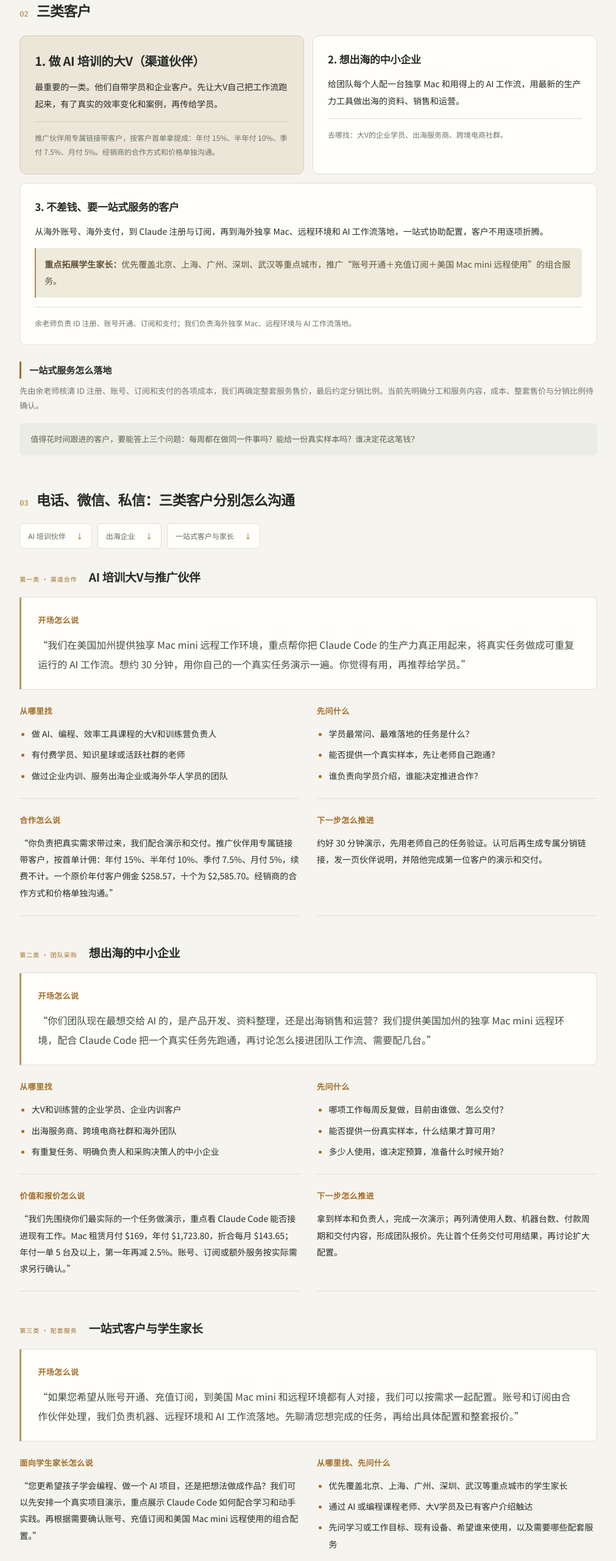
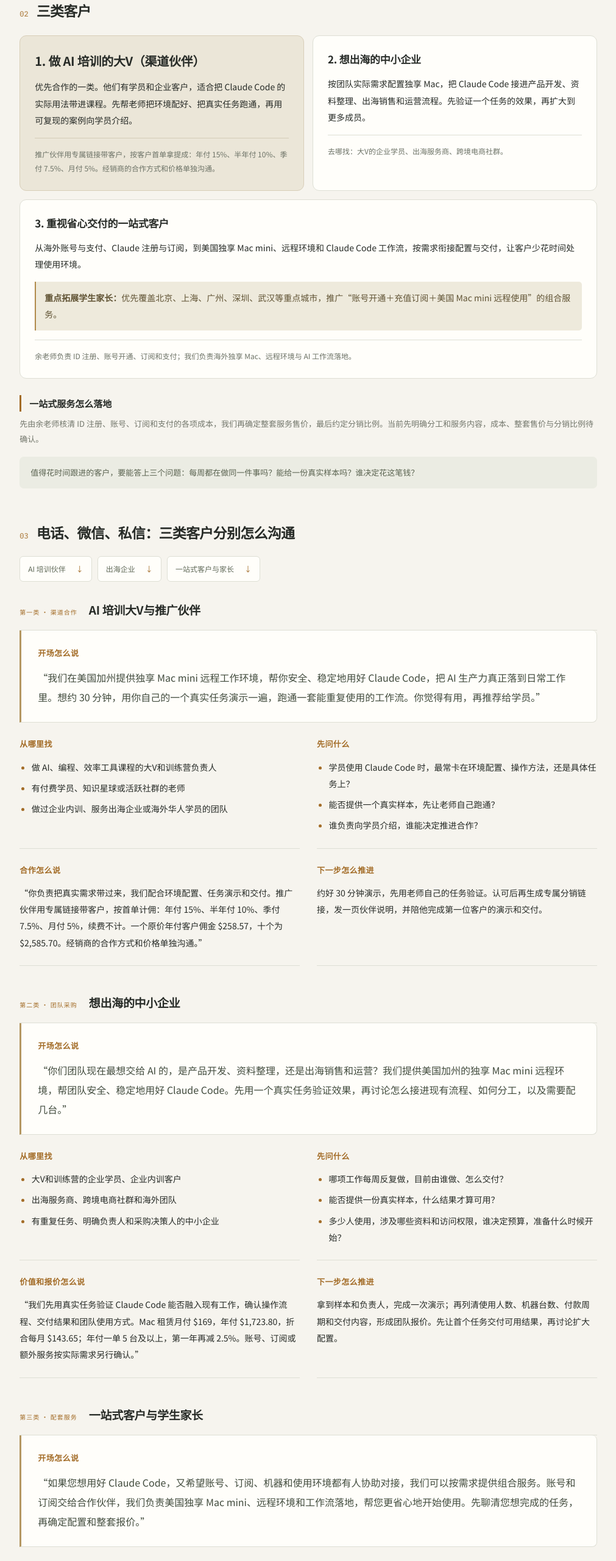
Before and after one commit to Yonge6/wodemac-marketing-plan, a plain HTML site: page index.html in a window 1280 px wide. Shown: the part 1220-3780 px from the top of the page at 61% size, without its empty margins (244-1255 px from the left). Drawn offline with Linux system fonts and the light colour scheme.

Commit message:
Refine Claude Code messaging for each audience

```diff
--- a/index.html
+++ b/index.html
@@ -64,9 +64,9 @@
   <section class="plan-section" id="customers" data-chapter>
     <h2><span class="section-no" aria-hidden="true">02</span>三类客户</h2>
     <ol class="segs">
-      <li><h3>1. 做 AI 培训的大V（渠道伙伴）</h3><p>最重要的一类。他们自带学员和企业客户。先让大V自己把工作流跑起来，有了真实的效率变化和案例，再传给学员。</p><p class="note">推广伙伴用专属链接带客户，按客户首单拿提成：年付 15%、半年付 10%、季付 7.5%、月付 5%。经销商的合作方式和价格单独沟通。</p></li>
-      <li><h3>2. 想出海的中小企业</h3><p>给团队每个人配一台独享 Mac 和用得上的 AI 工作流，用最新的生产力工具做出海的资料、销售和运营。</p><p class="note">去哪找：大V的企业学员、出海服务商、跨境电商社群。</p></li>
-      <li><h3>3. 不差钱、要一站式服务的客户</h3><p>从海外账号、海外支付，到 Claude 注册与订阅，再到海外独享 Mac、远程环境和 AI 工作流落地，一站式协助配置，客户不用逐项折腾。</p><p class="audience-focus"><b>重点拓展学生家长：</b>优先覆盖北京、上海、广州、深圳、武汉等重点城市，推广“账号开通＋充值订阅＋美国 Mac mini 远程使用”的组合服务。</p><p class="note">余老师负责 ID 注册、账号开通、订阅和支付；我们负责海外独享 Mac、远程环境与 AI 工作流落地。</p></li>
+      <li><h3>1. 做 AI 培训的大V（渠道伙伴）</h3><p>优先合作的一类。他们有学员和企业客户，适合把 Claude Code 的实际用法带进课程。先帮老师把环境配好、把真实任务跑通，再用可复现的案例向学员介绍。</p><p class="note">推广伙伴用专属链接带客户，按客户首单拿提成：年付 15%、半年付 10%、季付 7.5%、月付 5%。经销商的合作方式和价格单独沟通。</p></li>
+      <li><h3>2. 想出海的中小企业</h3><p>按团队实际需求配置独享 Mac，把 Claude Code 接进产品开发、资料整理、出海销售和运营流程。先验证一个任务的效果，再扩大到更多成员。</p><p class="note">去哪找：大V的企业学员、出海服务商、跨境电商社群。</p></li>
+      <li><h3>3. 重视省心交付的一站式客户</h3><p>从海外账号与支付、Claude 注册与订阅，到美国独享 Mac mini、远程环境和 Claude Code 工作流，按需求衔接配置与交付，让客户少花时间处理使用环境。</p><p class="audience-focus"><b>重点拓展学生家长：</b>优先覆盖北京、上海、广州、深圳、武汉等重点城市，推广“账号开通＋充值订阅＋美国 Mac mini 远程使用”的组合服务。</p><p class="note">余老师负责 ID 注册、账号开通、订阅和支付；我们负责海外独享 Mac、远程环境与 AI 工作流落地。</p></li>
     </ol>
     <h3 class="sub">一站式服务怎么落地</h3>
     <p class="note">先由余老师核清 ID 注册、账号、订阅和支付的各项成本，我们再确定整套服务售价，最后约定分销比例。当前先明确分工和服务内容，成本、整套售价与分销比例待确认。</p>
@@ -84,10 +84,10 @@
     <article class="script-group" id="pitch-partners">
       <div class="script-group-heading"><p>第一类 · 渠道合作</p><h3>AI 培训大V与推广伙伴</h3></div>
       <div class="script">
-        <div><h4>开场怎么说</h4><p>“我们在美国加州提供独享 Mac mini 远程工作环境，重点帮你把 Claude Code 的生产力真正用起来，将真实任务做成可重复运行的 AI 工作流。想约 30 分钟，用你自己的一个真实任务演示一遍。你觉得有用，再推荐给学员。”</p></div>
+        <div><h4>开场怎么说</h4><p>“我们在美国加州提供独享 Mac mini 远程工作环境，帮你安全、稳定地用好 Claude Code，把 AI 生产力真正落到日常工作里。想约 30 分钟，用你自己的一个真实任务演示一遍，跑通一套能重复使用的工作流。你觉得有用，再推荐给学员。”</p></div>
         <div><h4>从哪里找</h4><ul><li>做 AI、编程、效率工具课程的大V和训练营负责人</li><li>有付费学员、知识星球或活跃社群的老师</li><li>做过企业内训、服务出海企业或海外华人学员的团队</li></ul></div>
-        <div><h4>先问什么</h4><ul><li>学员最常问、最难落地的任务是什么？</li><li>能否提供一个真实样本，先让老师自己跑通？</li><li>谁负责向学员介绍，谁能决定推进合作？</li></ul></div>
-        <div><h4>合作怎么说</h4><p>“你负责把真实需求带过来，我们配合演示和交付。推广伙伴用专属链接带客户，按首单计佣：年付 15%、半年付 10%、季付 7.5%、月付 5%，续费不计。一个原价年付客户佣金 $258.57，十个为 $2,585.70。经销商的合作方式和价格单独沟通。”</p></div>
+        <div><h4>先问什么</h4><ul><li>学员使用 Claude Code 时，最常卡在环境配置、操作方法，还是具体任务上？</li><li>能否提供一个真实样本，先让老师自己跑通？</li><li>谁负责向学员介绍，谁能决定推进合作？</li></ul></div>
+        <div><h4>合作怎么说</h4><p>“你负责把真实需求带过来，我们配合环境配置、任务演示和交付。推广伙伴用专属链接带客户，按首单计佣：年付 15%、半年付 10%、季付 7.5%、月付 5%，续费不计。一个原价年付客户佣金 $258.57，十个为 $2,585.70。经销商的合作方式和价格单独沟通。”</p></div>
         <div><h4>下一步怎么推进</h4><p>约好 30 分钟演示，先用老师自己的任务验证。认可后再生成专属分销链接，发一页伙伴说明，并陪他完成第一位客户的演示和交付。</p></div>
       </div>
     </article>
@@ -95,10 +95,10 @@
     <article class="script-group" id="pitch-business">
       <div class="script-group-heading"><p>第二类 · 团队采购</p><h3>想出海的中小企业</h3></div>
       <div class="script">
-        <div><h4>开场怎么说</h4><p>“你们团队现在最想交给 AI 的，是产品开发、资料整理，还是出海销售和运营？我们提供美国加州的独享 Mac mini 远程环境，配合 Claude Code 把一个真实任务先跑通，再讨论怎么接进团队工作流、需要配几台。”</p></div>
+        <div><h4>开场怎么说</h4><p>“你们团队现在最想交给 AI 的，是产品开发、资料整理，还是出海销售和运营？我们提供美国加州的独享 Mac mini 远程环境，帮团队安全、稳定地用好 Claude Code。先用一个真实任务验证效果，再讨论怎么接进现有流程、如何分工，以及需要配几台。”</p></div>
         <div><h4>从哪里找</h4><ul><li>大V和训练营的企业学员、企业内训客户</li><li>出海服务商、跨境电商社群和海外团队</li><li>有重复任务、明确负责人和采购决策人的中小企业</li></ul></div>
-        <div><h4>先问什么</h4><ul><li>哪项工作每周反复做，目前由谁做、怎么交付？</li><li>能否提供一份真实样本，什么结果才算可用？</li><li>多少人使用，谁决定预算，准备什么时候开始？</li></ul></div>
-        <div><h4>价值和报价怎么说</h4><p>“我们先围绕你们最实际的一个任务做演示，重点看 Claude Code 能否接进现有工作。Mac 租赁月付 $169，年付 $1,723.80，折合每月 $143.65；年付一单 5 台及以上，第一年再减 2.5%。账号、订阅或额外服务按实际需求另行确认。”</p></div>
+        <div><h4>先问什么</h4><ul><li>哪项工作每周反复做，目前由谁做、怎么交付？</li><li>能否提供一份真实样本，什么结果才算可用？</li><li>多少人使用，涉及哪些资料和访问权限，谁决定预算，准备什么时候开始？</li></ul></div>
+        <div><h4>价值和报价怎么说</h4><p>“我们先用真实任务验证 Claude Code 能否融入现有工作，确认操作流程、交付结果和团队使用方式。Mac 租赁月付 $169，年付 $1,723.80，折合每月 $143.65；年付一单 5 台及以上，第一年再减 2.5%。账号、订阅或额外服务按实际需求另行确认。”</p></div>
         <div><h4>下一步怎么推进</h4><p>拿到样本和负责人，完成一次演示；再列清使用人数、机器台数、付款周期和交付内容，形成团队报价。先让首个任务交付可用结果，再讨论扩大配置。</p></div>
       </div>
     </article>
@@ -106,15 +106,15 @@
     <article class="script-group" id="pitch-service">
       <div class="script-group-heading"><p>第三类 · 配套服务</p><h3>一站式客户与学生家长</h3></div>
       <div class="script">
-        <div><h4>开场怎么说</h4><p>“如果您希望从账号开通、充值订阅，到美国 Mac mini 和远程环境都有人对接，我们可以按需求一起配置。账号和订阅由合作伙伴处理，我们负责机器、远程环境和 AI 工作流落地。先聊清您想完成的任务，再给出具体配置和整套报价。”</p></div>
-        <div><h4>面向学生家长怎么说</h4><p>“您更希望孩子学会编程、做一个 AI 项目，还是把想法做成作品？我们可以先安排一个真实项目演示，重点展示 Claude Code 如何配合学习和动手实践。再根据需要确认账号、充值订阅和美国 Mac mini 远程使用的组合配置。”</p></div>
+        <div><h4>开场怎么说</h4><p>“如果您想用好 Claude Code，又希望账号、订阅、机器和使用环境都有人协助对接，我们可以按需求提供组合服务。账号和订阅交给合作伙伴，我们负责美国独享 Mac mini、远程环境和工作流落地，帮您更省心地开始使用。先聊清您想完成的任务，再确定配置和整套报价。”</p></div>
+        <div><h4>面向学生家长怎么说</h4><p>“您更希望孩子学习编程、完成一个 AI 项目，还是把自己的想法做成作品？我们可以先演示一个适合孩子当前基础的小项目，让您看到 Claude Code 怎样辅助思考、编写和修改，也把账号使用、操作权限与家长参与方式说明白。再按需要配置账号、订阅和美国 Mac mini 远程环境。”</p></div>
         <div><h4>从哪里找、先问什么</h4><ul><li>优先覆盖北京、上海、广州、深圳、武汉等重点城市的学生家长</li><li>通过 AI 或编程课程老师、大V学员及已有客户介绍触达</li><li>先问学习或工作目标、现有设备、希望谁来使用，以及需要哪些配套服务</li></ul></div>
         <div><h4>分工和价格怎么说</h4><p>账号注册、充值和订阅相关问题，统一交给合作伙伴（余老师）对接处理；我们负责美国独享 Mac mini、远程环境和 AI 工作流。先由余老师核清各项成本，再确定整套服务售价，最后约定分销比例。当前不把 Mac 租赁单价当作整套价格。</p></div>
         <div><h4>下一步怎么推进</h4><p>先收集需求并安排演示，列清账号、订阅、支付、机器及工作流的服务清单；合作伙伴核清成本后给出整套报价，再确认交付内容和对接人。</p></div>
       </div>
     </article>
 
-    <div class="pitch-common"><h3>三类客户都按这个原则沟通</h3><p>用客户自己的真实任务和结果说话，不承诺固定的效率倍数；账号注册、充值和订阅相关问题，统一交给合作伙伴对接处理。</p></div>
+    <div class="pitch-common"><h3>三类客户都按这个原则沟通</h3><p>围绕客户的真实任务，把 Claude Code 的用途和交付结果讲清楚。谈安全与稳定时，具体说明独享环境、账号归属、操作权限和交付检查，用实际演示和交付结果说话。账号注册、充值和订阅相关问题，统一交给合作伙伴对接处理。</p></div>
   </section>
 
   <section class="partner-entry" aria-label="官网与分销入口">
@@ -155,8 +155,8 @@
 
   <section class="plan-section" id="quote" data-chapter>
     <h2><span class="section-no" aria-hidden="true">06</span>统一话术</h2>
-    <p class="lead">年付 $1,723.80，折合每月 $143.65；团队年付一单 5 台及以上，第一年再减 2.5%。</p>
-    <p class="note">内容、伙伴说明和报价卡都用这一句。</p>
+    <p class="lead">美国独享 Mac mini 远程环境，帮你安全、稳定地用好 Claude Code。Mac 租赁年付 $1,723.80，折合每月 $143.65；团队年付一单 5 台及以上，第一年再减 2.5%。</p>
+    <p class="note">内容、伙伴说明和报价卡统一使用；账号、订阅及一站式配套服务另行报价。</p>
   </section>
 
   <section class="plan-section" id="channels" data-chapter>
@@ -167,7 +167,7 @@
         <tbody>
           <tr><th>AI 培训大V（渠道伙伴）</th><td>每天通过电话、微信、私信联系，先请大V用自己的任务看演示，再开专属链接。大V把学员和企业客户带过来，我们负责演示和交付。</td><td class="num"><input class="mini" id="l-partner" type="number" min="0" step="1" inputmode="numeric" aria-label="AI 培训大V线索"></td><td class="num"><input class="mini" id="u-partner" type="number" min="0" step="1" inputmode="numeric" aria-label="AI 培训大V台数"></td></tr>
           <tr><th>出海中小企业</th><td id="t-enterprise"></td><td class="num"><input class="mini" id="l-enterprise" type="number" min="0" step="1" inputmode="numeric" aria-label="出海中小企业线索"></td><td class="num"><input class="mini" id="u-enterprise" type="number" min="0" step="1" inputmode="numeric" aria-label="出海中小企业台数"></td></tr>
-          <tr><th>一站式客户</th><td>一站式衔接海外账号与支付、Claude 注册与订阅、海外独享 Mac 和 AI 工作流落地。余老师负责 ID 注册、账号、订阅和支付，成本核清后再定整套售价和分销比例。重点触达北京、上海、广州、深圳、武汉等城市的学生家长，也通过大V介绍客户。</td><td class="num"><input class="mini" id="l-vip" type="number" min="0" step="1" inputmode="numeric" aria-label="一站式客户线索"></td><td class="num"><input class="mini" id="u-vip" type="number" min="0" step="1" inputmode="numeric" aria-label="一站式客户台数"></td></tr>
+          <tr><th>一站式客户</th><td>按需求衔接账号、订阅支付、美国独享 Mac mini 和 Claude Code 工作流落地。余老师负责 ID 注册、账号、订阅和支付，成本核清后再定整套售价和分销比例。重点触达北京、上海、广州、深圳、武汉等城市的学生家长，也通过大V介绍客户。</td><td class="num"><input class="mini" id="l-vip" type="number" min="0" step="1" inputmode="numeric" aria-label="一站式客户线索"></td><td class="num"><input class="mini" id="u-vip" type="number" min="0" step="1" inputmode="numeric" aria-label="一站式客户台数"></td></tr>
           <tr><th>内容（配合伙伴）</th><td id="t-content"></td><td class="num">—</td><td class="num">—</td></tr>
           <tr><th>伙伴说明会</th><td id="t-session"></td><td class="num">—</td><td class="num">—</td></tr>
           <tr><th>AI 和客户表</th><td>AI 整理大V名单、沟通记录和跟进消息草稿，人审核后再发。只用现有工具。</td><td class="num">—</td><td class="num">—</td></tr>
```
Also changed, not shown: materials.json (+8 -8 lines).
